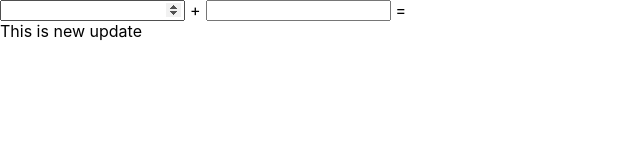
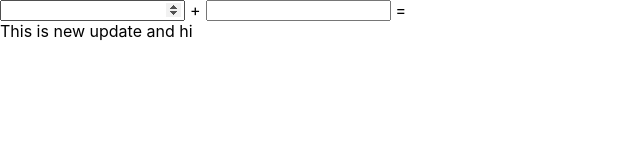
Before and after one commit to nirnayjain/my-cal-desktop, a React (Create React App) app: page / in a window 1280 px wide. Shown: the top 160 px of the page, without its empty margins (0-640 px from the left). Built offline with nearby package versions, Linux system fonts and the light colour scheme.

Commit message:
second update

```diff
--- a/package.json
+++ b/package.json
@@ -1,6 +1,6 @@
 {
   "name": "mycal",
-  "version": "2.3.1",
+  "version": "2.3.2",
   "productName": "myCal",
   "author": "Nirnay",
   "description": "Calculator App",
--- a/src/App.js
+++ b/src/App.js
@@ -24,7 +24,7 @@ function App() {
 
    </div>
     <div>
-    This is new update
+    This is new update and hi
     </div>
     </>
   );
```
